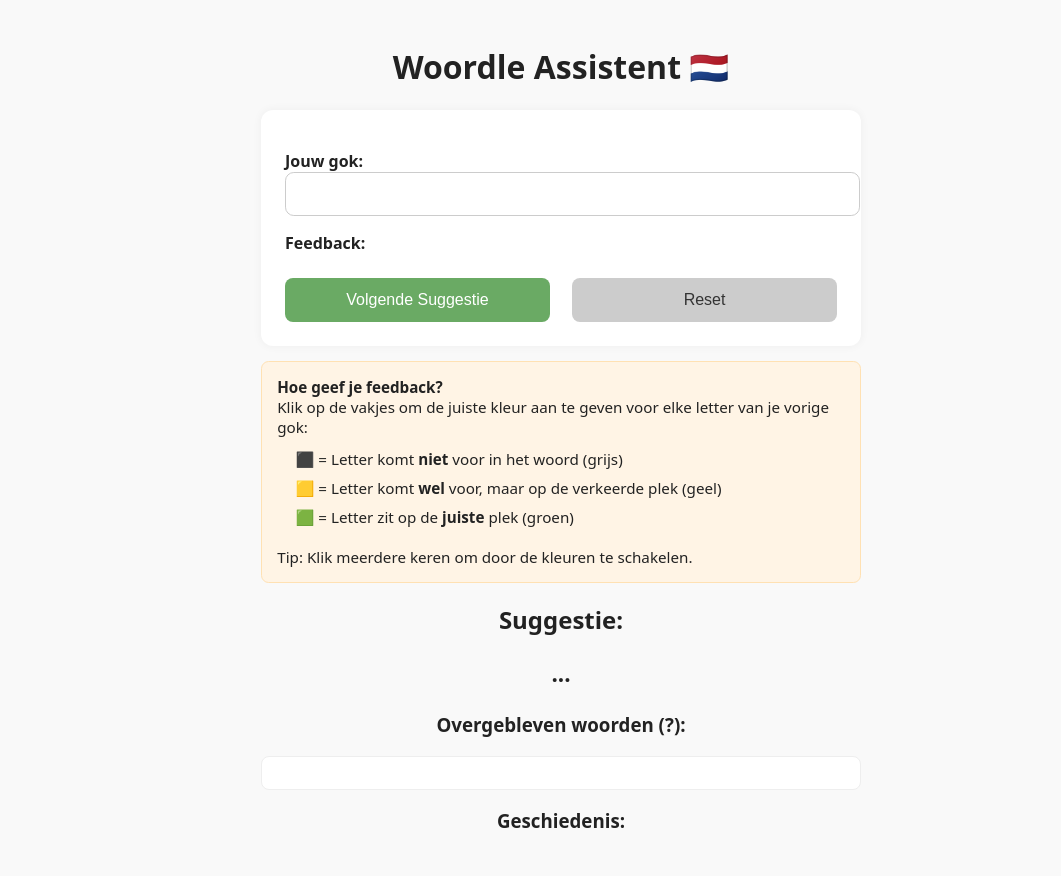
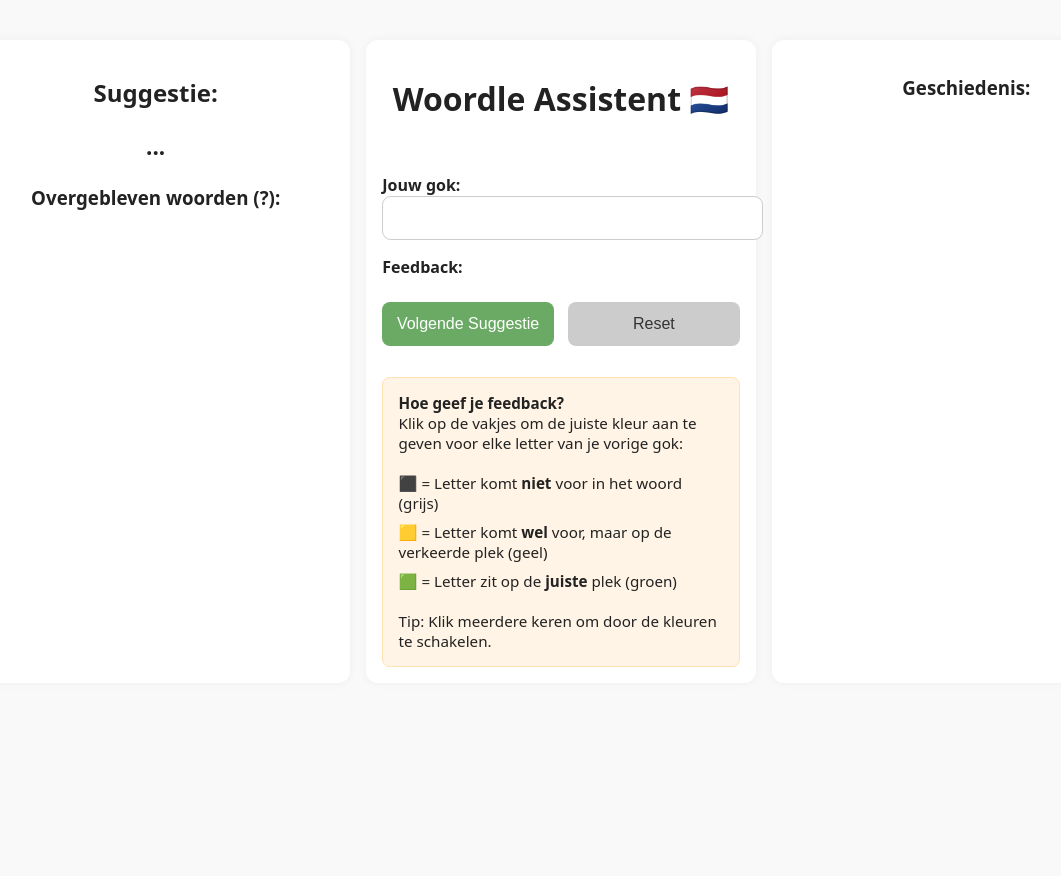
Before and after one commit to Yegberink/woordle_bot, a Flask app: page / in a window 1280 px wide. Shown: the whole page, without its empty margins (79-1140 px from the left). After the commit the page ends 667 px from the top, so only its background shows below. Run offline with Flask 3, Linux system fonts and the light colour scheme; data that the repository does not hold is empty; parts of the project's set-up code (start-up, migrations or seed data) failed here and were passed over.

Commit message:
Change layout on desktop

```diff
--- a/templates/index.html
+++ b/templates/index.html
@@ -17,9 +17,26 @@
             padding: 1.5em;
             background-color: #f9f9f9;
             color: #222;
-            max-width: 600px;
+            max-width: 1200px;
             margin-left: auto;
             margin-right: auto;
+        }
+
+        .layout {
+            display: flex;
+            flex-wrap: wrap;
+            gap: 1em;
+            margin-top: 1em;
+        }
+
+        .column {
+            background: white;
+            padding: 1em;
+            border-radius: 0.75em;
+            box-shadow: 0 0 10px rgba(0,0,0,0.05);
+            flex: 1;
+            min-width: 250px;
+            box-sizing: border-box;
         }
 
         h1, h2, h3 {
@@ -28,9 +45,7 @@
 
         form {
             background: white;
-            padding: 1.5em;
-            border-radius: 0.75em;
-            box-shadow: 0 0 10px rgba(0,0,0,0.05);
+            padding: 1em 0;
         }
 
         label {
@@ -102,19 +117,24 @@
             padding: 0.3em 0;
         }
 
-        #remaining-words {
-            max-height: 200px;
+        #remaining-words,
+        #guess-history {
+            max-height: 400px;
             overflow-y: auto;
-            background: #fff;
+        }
+
+        .uitleg {
+            margin-top: 1em;
+            font-size: 0.95em;
+            background: #fff4e5;
             padding: 1em;
             border-radius: 0.5em;
-            border: 1px solid #eee;
+            border: 1px solid #ffe1b3;
         }
 
-        @media (max-width: 500px) {
-            #feedback-buttons button {
-                font-size: 1.2em;
-                padding: 0.4em 0;
+        @media (max-width: 800px) {
+            .layout {
+                flex-direction: column;
             }
 
             button[type="submit"],
@@ -124,12 +144,24 @@
             }
 
             form {
-                padding: 1em;
+                padding: 0.5em 0;
             }
         }
     </style>
 </head>
 <body>
+    <div class="layout">
+        <!-- Linkerkolom: Overgebleven woorden -->
+        <div class="column" id="left-column">
+            <h2>Suggestie:</h2>
+            <p id="suggestion">...</p>
+
+            <h3>Overgebleven woorden (<span id="remaining-count">?</span>):</h3>
+            <ul id="remaining-words"></ul>
+        </div>
+
+        <!-- Middenkolom: Formulier, uitleg en suggestie -->
+        <div class="column" id="center-column">
             <h1>Woordle Assistent 🇳🇱</h1>
             <form id="wordle-form">
                 <label for="guess">Jouw gok:</label>
@@ -144,24 +176,25 @@
                     <button type="button" onclick="resetGame()">Reset</button>
                 </div>
             </form>
-    <div style="margin-top: 1em; font-size: 0.95em; background: #fff4e5; padding: 1em; border-radius: 0.5em; border: 1px solid #ffe1b3;">
+
+            <div class="uitleg">
                 <strong>Hoe geef je feedback?</strong><br>
                 Klik op de vakjes om de juiste kleur aan te geven voor elke letter van je vorige gok:
-        <ul style="margin-top: 0.5em; padding-left: 1.2em;">
+                <ul>
                     <li>⬛ = Letter komt <strong>niet</strong> voor in het woord (grijs)</li>
                     <li>🟨 = Letter komt <strong>wel</strong> voor, maar op de verkeerde plek (geel)</li>
                     <li>🟩 = Letter zit op de <strong>juiste</strong> plek (groen)</li>
                 </ul>
                 Tip: Klik meerdere keren om door de kleuren te schakelen.
             </div>
-    <h2>Suggestie:</h2>
-    <p id="suggestion">...</p>
+        </div>
 
-    <h3>Overgebleven woorden (<span id="remaining-count">?</span>):</h3>
-    <ul id="remaining-words"></ul>
-
+        <!-- Rechterkolom: Geschiedenis -->
+        <div class="column" id="right-column">
             <h3>Geschiedenis:</h3>
             <ul id="guess-history"></ul>
+        </div>
+    </div>
 
     <script>
         const form = document.getElementById("wordle-form");
```
Also changed, not shown: 2 other files. Lines whose indentation alone changed are shown as unchanged.
